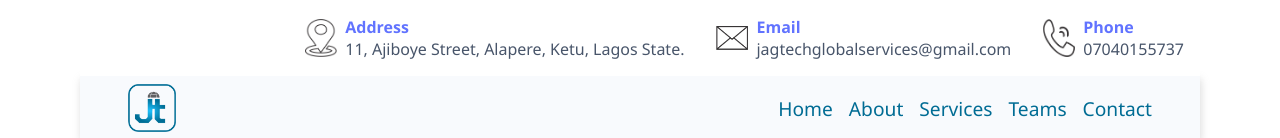
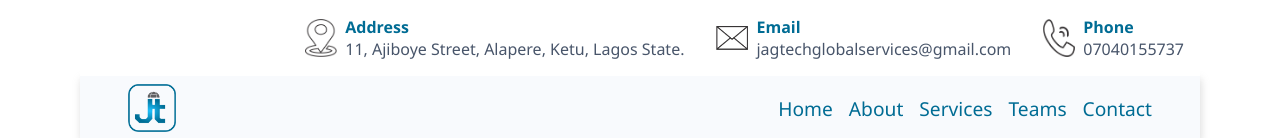
Before and after one commit to olakoder/jagtech-data, a plain HTML site: page index.html in a window 1280 px wide. Shown: the top 138 px of the page. Drawn offline with Linux system fonts and the light colour scheme.

Commit message:
header top - head title

```diff
--- a/css/main.css
+++ b/css/main.css
@@ -672,7 +672,7 @@ footer {
     }
 
     .head-title {
-        color: var(--Light-Blue);
+        color: var(--textBlue);
         font-weight: bold;
     }
     /* END */
```
